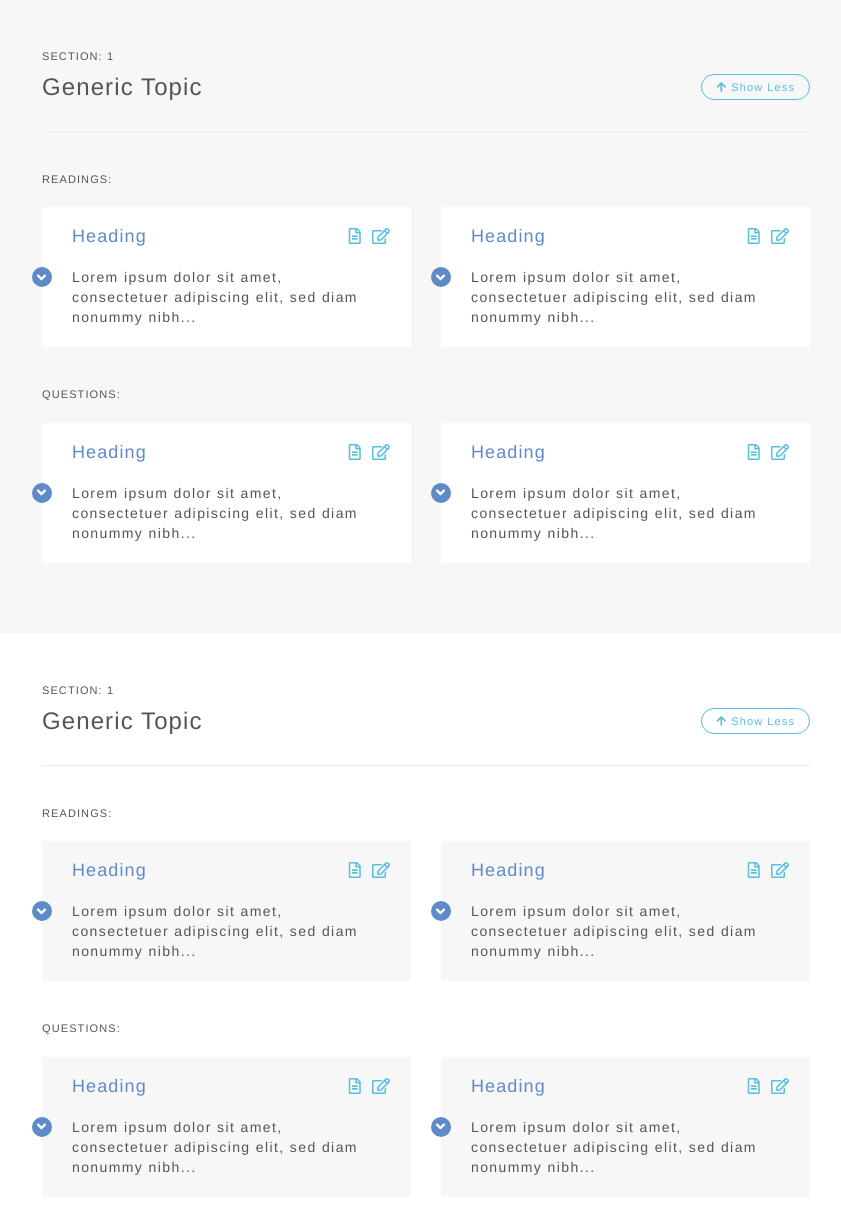
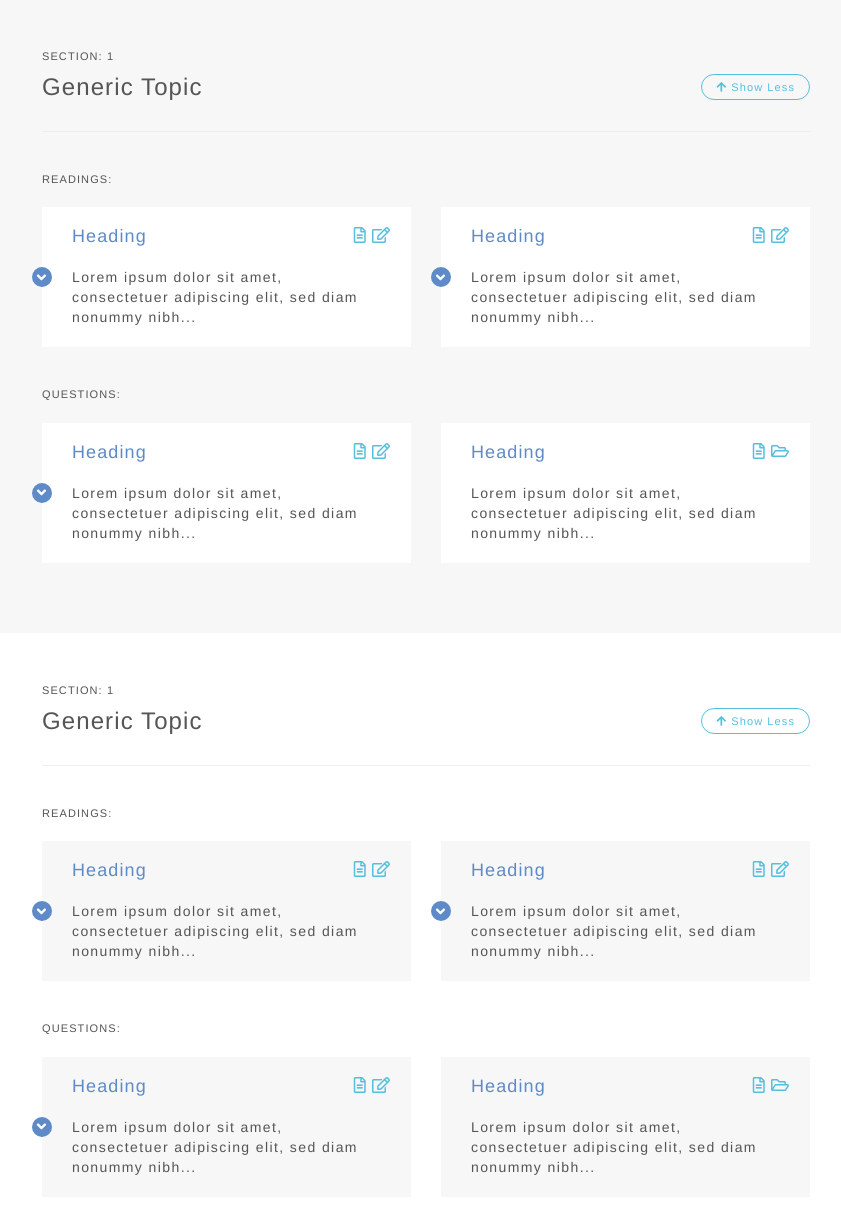
Before and after one commit to alonavns/alonatest, a Django app: page /cakes/ in a window 1280 px wide. Shown: the part 511-1737 px from the top of the page, without its empty margins (214-1055 px from the left). Run offline with Django 3.2, Linux system fonts and the light colour scheme; style sheets or scripts are compiled from the project's sources; some libraries are stand-ins or nearby versions.

Commit message:
quick update for read status

```diff
--- a/alonacake/alonacake/static/cakes.less
+++ b/alonacake/alonacake/static/cakes.less
@@ -134,6 +134,24 @@ section {
         padding: 10px 30px;
         position: relative;
 
+        .fa-folder-open {
+          display: none;
+        }
+
+        &.open {
+          .expand {
+            display: none;
+          }
+
+          .fa-folder-open {
+            display: block;
+          }
+
+          .fa-edit {
+            display: none;
+          }
+        }
+
         h4 {
           color: @text-blue;
           margin-bottom: 20px;
@@ -167,6 +185,7 @@ section {
           position: absolute;
           right: 20px;
           top: 20px;
+          display: flex;
 
           i {
             color: @show-less;
--- a/alonacake/cakes/templates/index.html
+++ b/alonacake/cakes/templates/index.html
@@ -79,6 +79,7 @@
                             <div class="actions">
                                 <i class='far fa-file-alt'></i>
                                 <i class='far fa-edit'></i>
+                                <i class='far fa-folder-open'></i>
                             </div>
                         </div>
                     </div>
@@ -96,6 +97,7 @@
                             <div class="actions">
                                 <i class='far fa-file-alt'></i>
                                 <i class='far fa-edit'></i>
+                                <i class='far fa-folder-open'></i>
                             </div>
                         </div>
                     </div>
@@ -119,11 +121,12 @@
                             <div class="actions">
                                 <i class='far fa-file-alt'></i>
                                 <i class='far fa-edit'></i>
+                                <i class='far fa-folder-open'></i>
                             </div>
                         </div>
                     </div>
                     <div class="col-xs-6 col-md-6">
-                        <div class="list">
+                        <div class="list open">
                             <h4>Heading</h4>
                             <p>
                                 Lorem ipsum dolor sit amet,
@@ -136,6 +139,7 @@
                             <div class="actions">
                                 <i class='far fa-file-alt'></i>
                                 <i class='far fa-edit'></i>
+                                <i class='far fa-folder-open'></i>
                             </div>
                         </div>
                     </div>
@@ -173,6 +177,7 @@
                             <div class="actions">
                                 <i class='far fa-file-alt'></i>
                                 <i class='far fa-edit'></i>
+                                <i class='far fa-folder-open'></i>
                             </div>
                         </div>
                     </div>
@@ -190,6 +195,7 @@
                             <div class="actions">
                                 <i class='far fa-file-alt'></i>
                                 <i class='far fa-edit'></i>
+                                <i class='far fa-folder-open'></i>
                             </div>
                         </div>
                     </div>
@@ -213,11 +219,12 @@
                             <div class="actions">
                                 <i class='far fa-file-alt'></i>
                                 <i class='far fa-edit'></i>
+                                <i class='far fa-folder-open'></i>
                             </div>
                         </div>
                     </div>
                     <div class="col-xs-6 col-md-6">
-                        <div class="list">
+                        <div class="list open">
                             <h4>Heading</h4>
                             <p>
                                 Lorem ipsum dolor sit amet,
@@ -230,6 +237,7 @@
                             <div class="actions">
                                 <i class='far fa-file-alt'></i>
                                 <i class='far fa-edit'></i>
+                                <i class='far fa-folder-open'></i>
                             </div>
                         </div>
                     </div>
```
